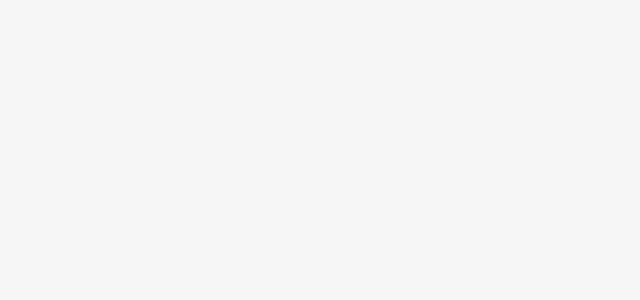
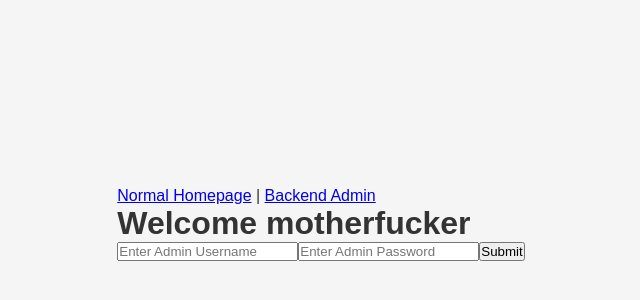
Before and after one commit to 3-I-Projects/QAirline, a React (Vite) app in the folder frontend/: page /admin in a window 1280 px wide. Before the commit this address had no page. Shown: the part 176-476 px from the top of the page, without its empty margins (319-959 px from the left). Built offline with nearby package versions, Linux system fonts and the light colour scheme.

Commit message:
add admin page in FE

```diff
--- a/frontend/src/App.jsx
+++ b/frontend/src/App.jsx
@@ -3,15 +3,24 @@ import { BrowserRouter as Router, Route, Routes } from 'react-router-dom';
 import SignIn from './Login/SignIn';
 import SignUp from './Login/SignUp';
 import Home from './Home';
+import Login from './Pages/Admin/Login';
+import Header from './components/Header';
+import PrivateRoute from './utils/PrivateRoute';
 
 function App() {
   return (
     <Router>
+      <Header />
       <Routes>
         <Route path="/" element={<Home />} />
         <Route path="/signin" element={<SignIn />} />
         <Route path="/signup" element={<SignUp />} />
         <Route path="/home" element={<Home />} />
+
+        <Route path='/admin' Component={Login} exact/>
+        <Route element={<PrivateRoute />} path='/admin/private'>
+          <Route element={<Login />} path='/admin/private'/>
+        </Route>
       </Routes>
     </Router>
   );
--- /dev/null
+++ b/frontend/src/components/Header.jsx
@@ -0,0 +1,14 @@
+import React from 'react'
+import { Link } from 'react-router-dom';
+
+const Header = () => {
+  return (
+    <div>
+        <Link to='/'>Normal Homepage</Link>
+        <span> | </span>
+        <Link to='http://localhost:8000/admin'>Backend Admin</Link>
+    </div>
+  )
+}
+
+export default Header
--- /dev/null
+++ b/frontend/src/pages/Admin/Login.jsx
@@ -0,0 +1,17 @@
+import React from 'react'
+
+const Login = () => {
+    return (
+        <div>
+            <h1>Welcome motherfucker</h1>
+            <form>
+                <input type="text" name="username" placeholder='Enter Admin Username' />
+                <input type="password" name="password" placeholder='Enter Admin Password' />
+                <input type="submit" name="" id="" />
+            </form>
+        </div>
+
+    )
+}
+
+export default Login
--- /dev/null
+++ b/frontend/src/utils/PrivateRoute.jsx
@@ -0,0 +1,11 @@
+import { Navigate, Outlet } from 'react-router-dom'
+
+const PrivateRoute = () => {
+    const auth = null; // determine if authorized, from context or however you're doing it
+
+    // If authorized, return an outlet that will render child elements
+    // If not, return element that will navigate to login page
+    return auth ? <Outlet /> : <Navigate to="/admin" />;
+}
+
+export default PrivateRoute;
```
Also changed, not shown: 2 other files (tests, documents, lock files or other folders).
